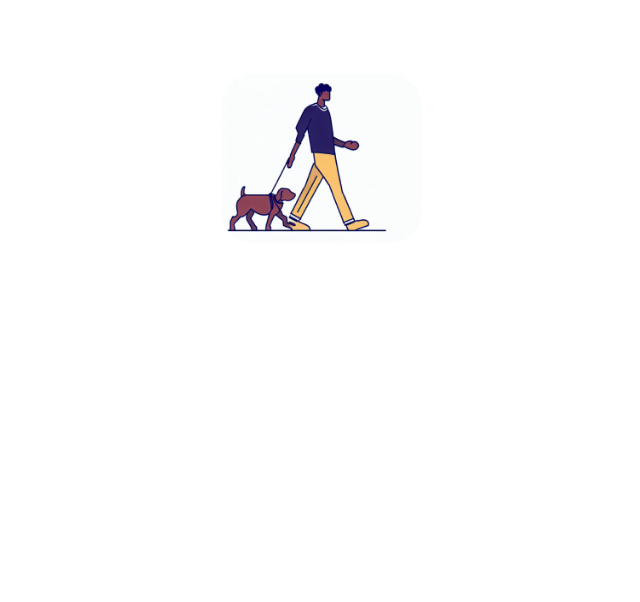
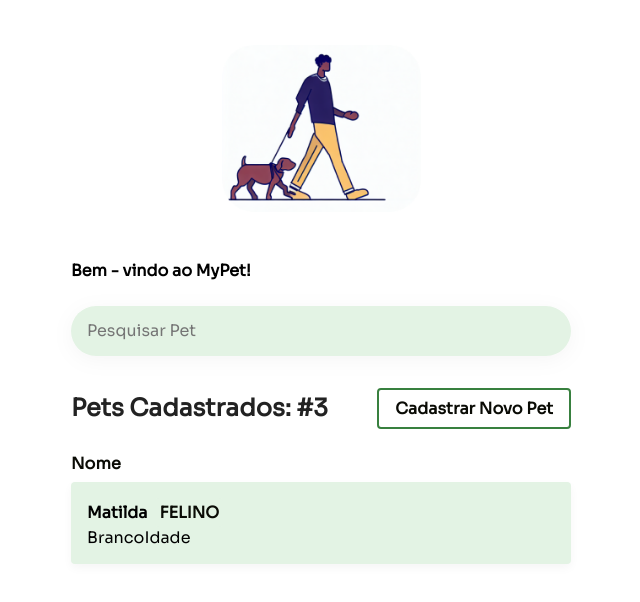
Before and after one commit to marcelosoa/my-pets, a React (Create React App) app: page / in a window 1280 px wide. Shown: the top 602 px of the page, without its empty margins (319-959 px from the left). Built offline with nearby package versions, Linux system fonts and the light colour scheme.

Commit message:
register-pet screen

```diff
--- a/public/index.html
+++ b/public/index.html
@@ -15,6 +15,7 @@
       user's mobile device or desktop. See https://developers.google.com/web/fundamentals/web-app-manifest/
     -->
     <link rel="manifest" href="%PUBLIC_URL%/manifest.json" />
+    <link href="https://fonts.googleapis.com/css2?family=Montserrat&family=Sora&display=swap" rel="stylesheet">
     <!--
       Notice the use of %PUBLIC_URL% in the tags above.
       It will be replaced with the URL of the `public` folder during the build.
--- a/src/Router.tsx
+++ b/src/Router.tsx
@@ -3,12 +3,14 @@ import { Switch, Route } from 'react-router-dom';
 import RegisterScreen from './pages/Register/index';
 import LoginScreen from './pages/Login/index';
 import HomeScreen from './pages/Home';
+import RegisterPetScreen from './pages/NewPet';
 
 export default function Routes() {
   return (
     <Switch>
       <Route path="/" exact component={HomeScreen} />
       <Route path="/" exact component={LoginScreen} />
+      <Route path="/register-pet" exact component={RegisterPetScreen} />
       <Route path="/register" exact component={RegisterScreen} />
     </Switch>
   )
--- a/src/assets/style/theme/default.ts
+++ b/src/assets/style/theme/default.ts
@@ -1,11 +1,12 @@
+// eslint-disable-next-line import/no-anonymous-default-export
 export default {
   colors: {
-    background: '#fefffa',
+    background: '#fdfdfb',
     primary: {
-      text: '#111301',
-      primary_button: '#6af31b',
-      secondary_button: '#ffffff',
-      accent: '#1bf338'
+      text: '#0a0b05',
+      primary_button: '#558038',
+      secondary_button: '#e3f3e4',
+      accent: '#38803f'
     }
   }
 }
--- a/src/components/App/App.tsx
+++ b/src/components/App/App.tsx
@@ -4,6 +4,7 @@ import defaultTheme from '../../assets/style/theme/default';
 import GlobalStyle from '../../assets/style/style';
 import { BrowserRouter } from 'react-router-dom';
 import { Container } from './index';
+import Routes from '../../Router';
 
 function App() {
   return (
@@ -12,6 +13,7 @@ function App() {
         <GlobalStyle />
         <Container>
           <HeaderComponent />
+          <Routes />
         </Container>
       </ThemeProvider>
     </BrowserRouter>
--- a/src/components/Header/index.tsx
+++ b/src/components/Header/index.tsx
@@ -4,7 +4,7 @@ import pet from '../../assets/images/pet1.png';
 export default function HeaderComponent() {
   return (
     <Container>
-      <img src={pet} alt="mypets" width="201" />
+      <img src={pet} alt="mypets" width="199" />
     </Container>
   )
 }
--- a/src/components/Header/style.ts
+++ b/src/components/Header/style.ts
@@ -1,7 +1,7 @@
 import styled from 'styled-components';
 
 export const Container = styled.header`
-  margin-top: 74px;
+  margin-top: 45px;
   display: flex;
   align-items: center;
   flex-direction: column;
--- a/src/components/Input/index.tsx
+++ b/src/components/Input/index.tsx
@@ -1,6 +1,5 @@
 import React, { useState } from 'react';
 import { Container, InputForm } from './style';
-
 
 const InputComponent: React.FC = () => {
   const [focused, setIsFocused] = useState(false);
--- a/src/pages/Home/index.tsx
+++ b/src/pages/Home/index.tsx
@@ -1,11 +1,35 @@
-import { Container, WelcomeContainer } from './styled';
+import { Container, WelcomeContainer, Header, ListContainer, PetCards } from './styled';
+import { Link } from 'react-router-dom';
 
 export default function HomeScreen() {
   return (
     <Container>
       <WelcomeContainer>
-        <h1>Heloo</h1>
+        <h1>Bem - vindo ao MyPet!</h1>
+        <input type="search" placeholder="Pesquisar Pet" />
       </WelcomeContainer>
+      <Header>
+        <strong>Pets Cadastrados: #3</strong>
+        <Link to='/register-pet'>Cadastrar Novo Pet</Link>
+      </Header>
+      <ListContainer>
+        <header>
+          <button type='button' className='sort-button'>
+            <span>Nome</span>
+          </button>
+        </header>
+        <PetCards>
+          <div className='info'>
+          <div className='pet-name'>
+            <strong>Matilda</strong>
+            <small>Felino</small>
+          </div>
+          <span>Branco</span>
+          <span>Idade</span>
+
+          </div>
+        </PetCards>
+      </ListContainer>
     </Container>
   )
 }
--- a/src/pages/Home/styled.ts
+++ b/src/pages/Home/styled.ts
@@ -7,4 +7,110 @@ export const Container = styled.div`
 
 export const WelcomeContainer = styled.div`
   width: 100%;
+
+  input {
+    width: 100%;
+    background-color: ${({ theme }) => theme.colors.primary.secondary_button};
+    border: none;
+    border-radius: 25px;
+    height: 50px;
+    filter: drop-shadow(0px 4px 10px rgba(0, 0, 0, 0.04));
+    outline: 0;
+    padding: 0 16px;
+
+    & {
+      margin-top: 25px;
+    }
+
+    &&::placeholder {
+      color: ${({ theme }) => theme.colors.primary.text};
+    }
+  }
+
 `
+
+export const Header = styled.header`
+  display: flex;
+  align-items: center;
+  justify-content: space-between;
+  margin-top: 32px;
+
+  strong {
+    font-size: 24px;
+    color: #222
+  }
+
+  a {
+    color: ${({ theme }) => theme.colors.primary.text};
+    text-decoration: none;
+    font-weight: bold;
+    border: 2px solid ${({ theme }) => theme.colors.primary.accent};
+    padding: 8px 16px;
+    border-radius: 4px;
+    transition: all 0.2s ease-in;
+
+    &:hover {
+      background: ${({ theme }) => theme.colors.primary.primary_button};
+      color: #fff;
+    }
+  }
+`
+
+export const ListContainer = styled.div`
+  margin-top: 24px;
+
+  header {
+    .sort-button {
+      background-color: transparent;
+    margin-bottom: 8px;
+    border: none;
+    display: flex;
+    align-items: center;
+    }
+
+    span {
+      margin-right: 12px;
+      font-weight: bold;
+      color: ${({ theme }) => theme.colors.primary.text};
+    }
+  }
+
+`
+
+export const PetCards = styled.div`
+  background: ${({ theme }) => theme.colors.primary.secondary_button};
+  box-shadow: 0px 4px 10px rgba(0, 0, 0, 0.04);
+  padding: 16px;
+  border-radius: 4px;
+  display: flex;
+  align-items: center;
+  justify-content: space-between;
+
+  & + & {
+    margin-top: 16px;
+  }
+
+  .info {
+    .pet-name {
+      display: flex;
+      align-items: center;
+
+      small {
+        background: ${({ theme }) => theme.colors.primary.secondary_button};
+        color: ${({ theme }) => theme.colors.primary.text};
+        font-weight: bold;
+        text-transform: uppercase;
+        padding: 4px;
+        border-radius: 4px;
+        margin-left: 8px;
+      }
+
+      span {
+      display: block;
+      font-size: 14px;
+      color: ${({ theme }) => theme.colors.primary.text};
+    }
+    }
+  }
+
+`
--- /dev/null
+++ b/src/pages/NewPet/index.tsx
@@ -0,0 +1,7 @@
+import InputComponent from "../../components/Input"
+
+export default function RegisterPetScreen() {
+return (
+  <div>aaaa</div>
+)
+}
```
